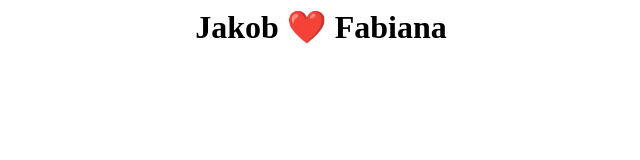
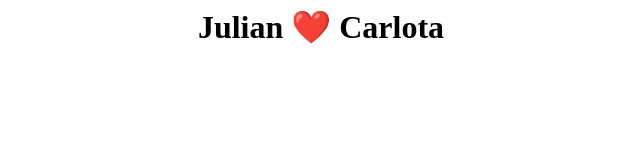
Before and after one commit to ios-sachseln/hoodie, a plain HTML site: page index.html in a window 1280 px wide. Shown: the full height of the page, 319-959 px from the left. Drawn offline with Linux system fonts and the light colour scheme.

Commit message:
Update index.html

```diff
--- a/index.html
+++ b/index.html
@@ -1,5 +1,5 @@
 <center>
   <h1>
-  Jakob ❤️ Fabiana
+  Julian ❤️ Carlota
     </h1>
 </center>
```
